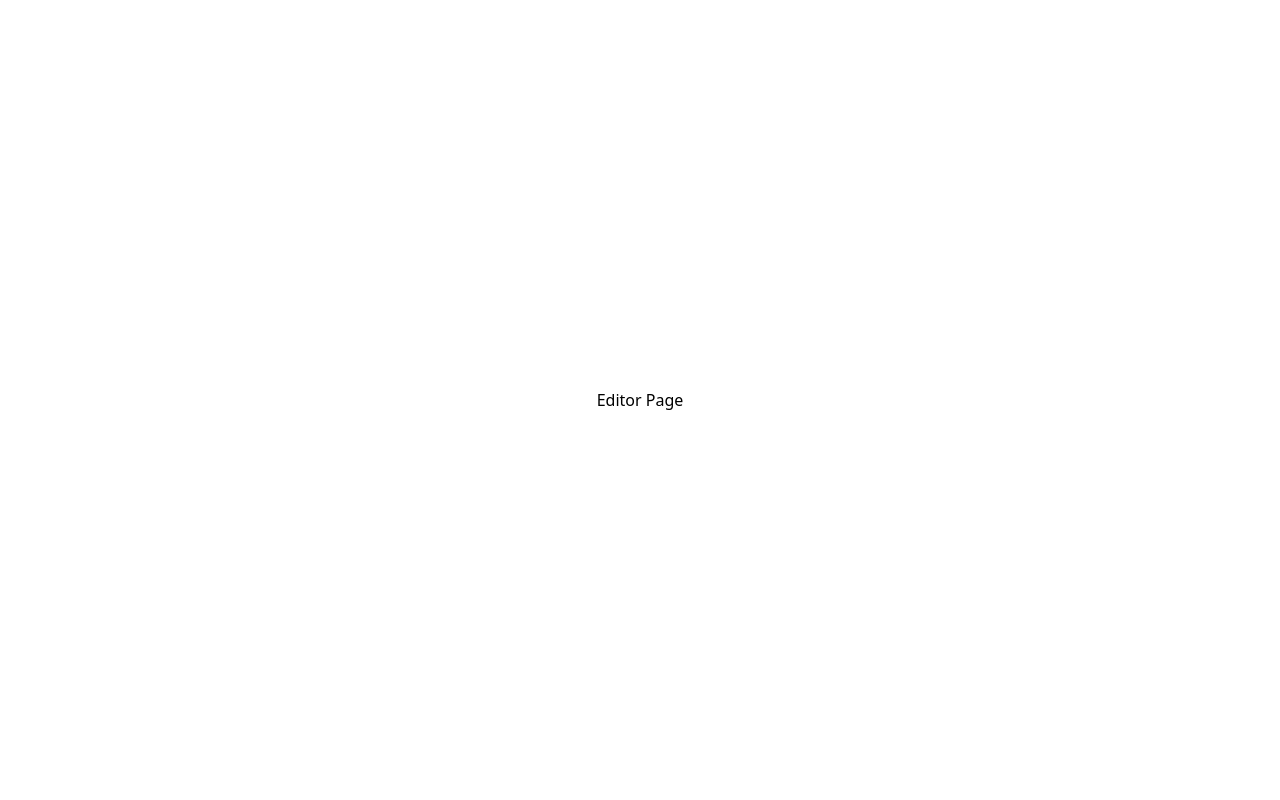
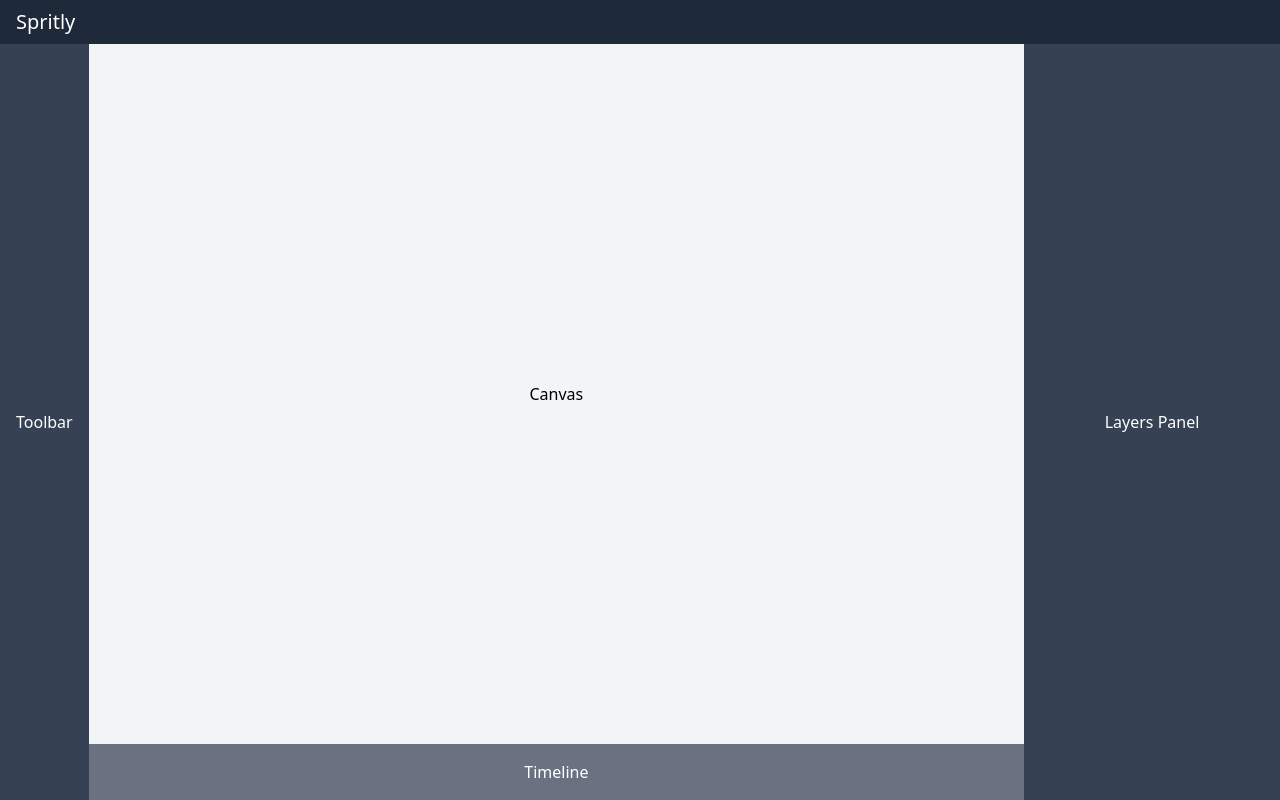
Before and after one commit to AA-WorksHub/Spritly, a React (Vite) app: page /spritly/editor in a window 1280 px wide. Built offline with nearby package versions, Linux system fonts and the light colour scheme.

Commit message:
[ADD] Editor with empty parts

```diff
--- /dev/null
+++ b/src/components/editor/Canvas.tsx
@@ -0,0 +1,9 @@
+function Canvas() {
+    return (
+        <div className="bg-gray-100 flex-1 flex items-center justify-center">
+            Canvas
+        </div>
+    )
+}
+
+export default Canvas
--- /dev/null
+++ b/src/components/editor/LayersPanel.tsx
@@ -0,0 +1,9 @@
+function LayersPanel() {
+    return (
+        <div className="bg-gray-700 w-64 p-4 text-white flex items-center justify-center">
+            Layers Panel
+        </div>
+    )
+}
+
+export default LayersPanel
--- /dev/null
+++ b/src/components/editor/Navbar.tsx
@@ -0,0 +1,9 @@
+function Navbar() {
+    return (
+        <div className="bg-gray-800 text-white px-4 py-2 flex items-center justify-between">
+            <div className="text-xl">Spritly</div>
+        </div>
+    )
+}
+
+export default Navbar
--- /dev/null
+++ b/src/components/editor/Timeline.tsx
@@ -0,0 +1,9 @@
+function Timeline() {
+    return (
+        <div className="bg-gray-500 p-4 flex items-center justify-center text-white">
+            Timeline
+        </div>
+    )
+}
+
+export default Timeline
--- /dev/null
+++ b/src/components/editor/Toolbar.tsx
@@ -0,0 +1,9 @@
+function Toolbar() {
+    return (
+      <div className="bg-gray-700 text-white p-4 flex items-center justify-center">
+        Toolbar
+      </div>
+    )
+}
+
+export default Toolbar
--- a/src/pages/EditorPage.tsx
+++ b/src/pages/EditorPage.tsx
@@ -1,5 +1,23 @@
+import Navbar from '../components/editor/Navbar'
+import Toolbar from '../components/editor/Toolbar'
+import Canvas from '../components/editor/Canvas'
+import LayersPanel from '../components/editor/LayersPanel'
+import Timeline from '../components/editor/Timeline'
+
 function EditorPage() {
-    return <div className="min-h-screen flex items-center justify-center">Editor Page</div>
+    return (
+        <div className="min-h-screen flex flex-col">
+            <Navbar />
+            <div className="flex flex-1 overflow-hidden">
+                <Toolbar />
+                <div className="flex flex-col flex-1">
+                    <Canvas />
+                    <Timeline />
+                </div>
+                <LayersPanel />
+            </div>
+        </div>
+    )
 }
 
 export default EditorPage
--- a/src/pages/HomePage.tsx
+++ b/src/pages/HomePage.tsx
@@ -4,7 +4,7 @@ function HomePage() {
   return (
     <div className="min-h-screen flex items-center justify-center flex-col">
       <h1>Welcome to Spritly</h1>
-      <p>Your app for creating and managing sprites!</p>
+      <p>Your app for creating and managing sprites !</p>
       <Link to="/editor" className="bg-gray-500 text-white px-4 py-1 rounded mt-2">Go to Editor</Link>
     </div>
   )
```
